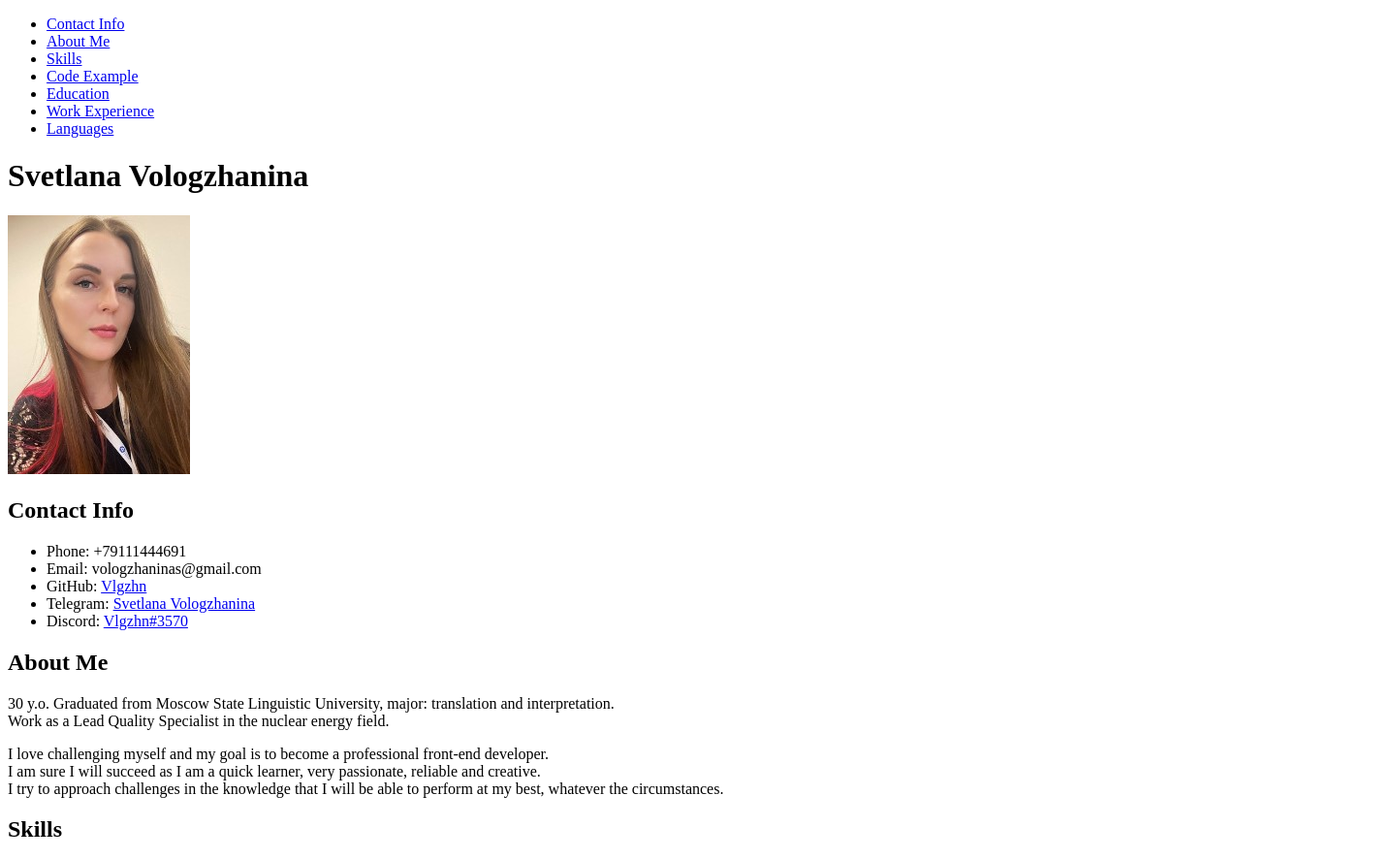
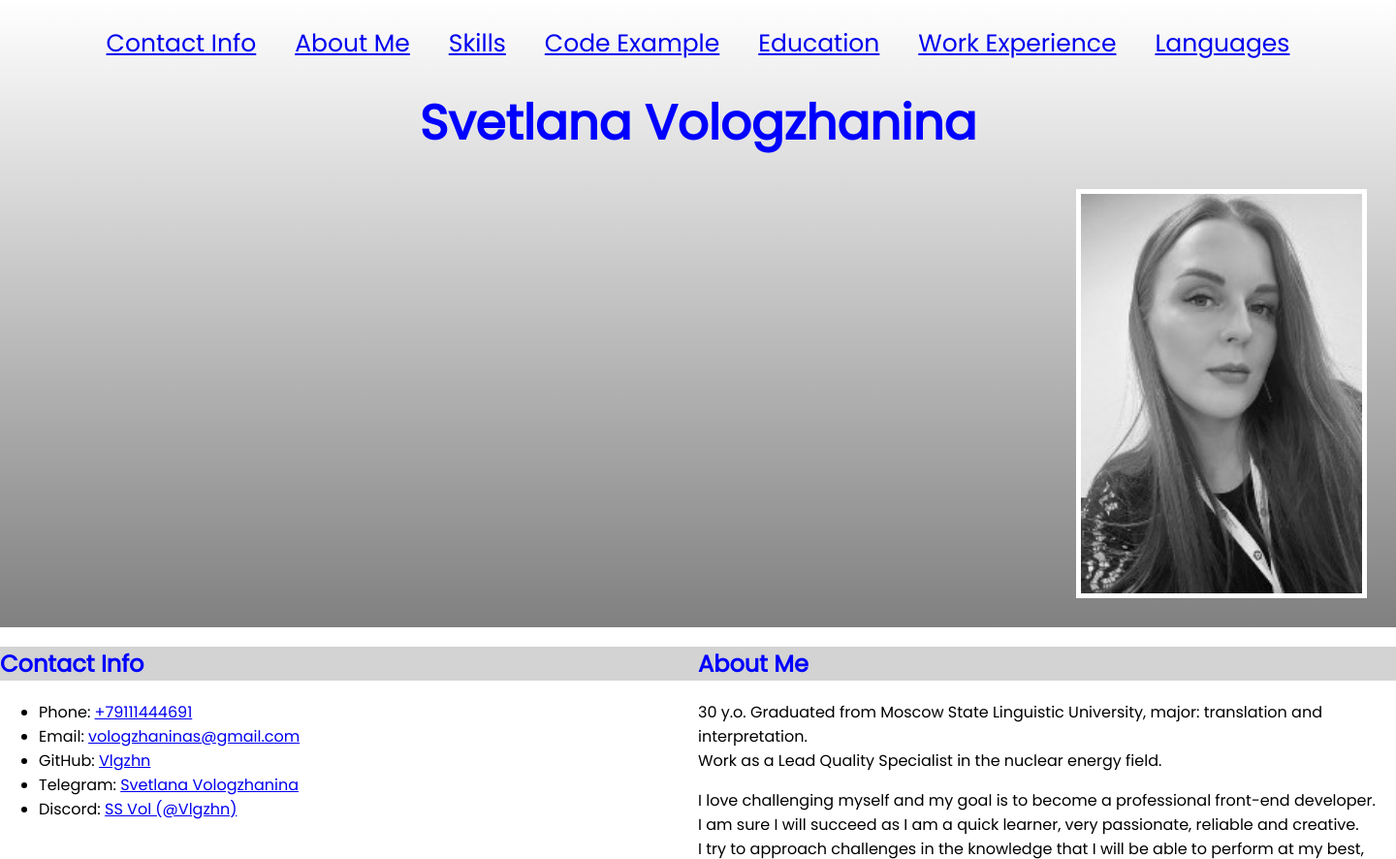
Before and after one commit to Vlgzhn/rsschool-cv, a plain HTML site: page index.html in a window 1280 px wide. Shown: the top 886 px of the page at 97% size, 1440 px wide, since content can reach past the window. Drawn offline with Linux system fonts and the light colour scheme.

Commit message:
feat: add tel and mailto links

```diff
--- a/index.html
+++ b/index.html
@@ -35,11 +35,11 @@
      <section class="section" id="contact-info">
       <h2 class="section-title" id="ContactInfo">Contact Info</h2>
        <ul>
-         <li>Phone: +79111444691</li>
-         <li>Email: vologzhaninas@gmail.com</li>
+         <li>Phone: <a href="tel:+79111444691">+79111444691</a></li>
+         <li>Email: <a href="mailto:vologzhaninas@gmail.com">vologzhaninas@gmail.com</a></li>
          <li>GitHub: <a href="https://github.com/vlgzhn">Vlgzhn</a></li>
          <li>Telegram: <a href="https://t.me/shovel_shaped_happiness">Svetlana Vologzhanina</a></li>
-         <li>Discord: <a href="https://discordapp.com/users/1083713365504954370/">Vlgzhn#3570</a></li>
+         <li>Discord: <a href="https://discordapp.com/users/1083713365504954370/">SS Vol (@Vlgzhn)</a></li>
        </ul>
      </section>
      <section class="section" id="about-me">
@@ -76,9 +76,9 @@
      <section class="section" id="education">
        <h2 class="section-title" id="Education">Education</h2>
        <ul>
-         <li>Moscow State Linguistic University
+         <li>Moscow State Linguistic University<br>
            Linguistics, translation and interpretation (English and French)</li>
-         <li>RS School
+         <li>RS School<br>
            JavaScript Front-End (in process)</li>
        </ul>
      </section>
--- a/style.css
+++ b/style.css
@@ -1,3 +1,134 @@
 * {
     box-sizing: border-box;
 }
+html {
+    scroll-behavior: smooth;
+}
+.container {
+    max-width: 1440px;
+    margin: 0 auto;
+}
+
+.header {
+    background: linear-gradient(white, grey);
+    max-width: 1440px;
+    align-self: center;
+}
+
+body {
+    font-family: 'Poppins', sans-serif;
+    min-height: 100vh;
+    margin: 0;
+    padding: 0;
+    display: flex;
+    flex-direction: column;
+    flex-wrap: wrap;
+    justify-content: space-between;
+}
+
+.footer {
+    background: linear-gradient(grey, white);
+    width: 1440px;
+    margin: 0 auto;
+}
+
+#myname {
+    font-size: 50px;
+    color: blue;
+    background-color: inherit;
+    margin: auto;
+    text-align: center;
+}
+
+.photo-field {
+    width: 1440px;
+    margin: 0 auto;
+}
+
+.photo {
+    width: 300px;
+    float: right;
+    filter: grayscale(100%);
+    border: 5px;
+    border-style: solid;
+    border-color: white;
+    margin: 30px;
+}
+
+#contact-info {
+    margin: 0;
+    padding: 0;
+}
+
+.nav-list {
+    display: flex;
+    flex-direction: row;
+    justify-content:center;
+    list-style: none;
+    margin: 20px auto;
+    padding-left: 0;
+}
+
+.nav-link {
+    padding: 0 20px;
+    line-height: 50px;
+    transition: .3s;
+}
+
+.nav-link:hover {
+    color:black;
+    text-decoration: none;
+    cursor: pointer;
+}
+
+a:visited {
+    color:black;
+}
+
+.nav-item {
+    font-size: 25px;
+    text-decoration: none;
+}
+
+.section-title {
+    background-color: lightgray;
+    color: blue;
+}
+
+.main-container {
+    display: flex;
+    flex-wrap: wrap;
+}
+
+.nav {
+    display:flex;
+    flex-wrap: wrap;
+}
+
+.section {
+    width: 50%;
+}
+@media (max-width: 768px) {
+    .section {
+        width: 100%;
+    }
+}
+
+.logo {
+    float: right;
+    height: 100px;
+    margin-top: 1%;
+}
+.github-logo {
+    float:left
+}
+.year {
+   text-align: center;
+   margin: 0 auto;
+   line-height:10;
+   color: blue;
+}
+
+#section-languages {
+    width: 100%;
+}
```
